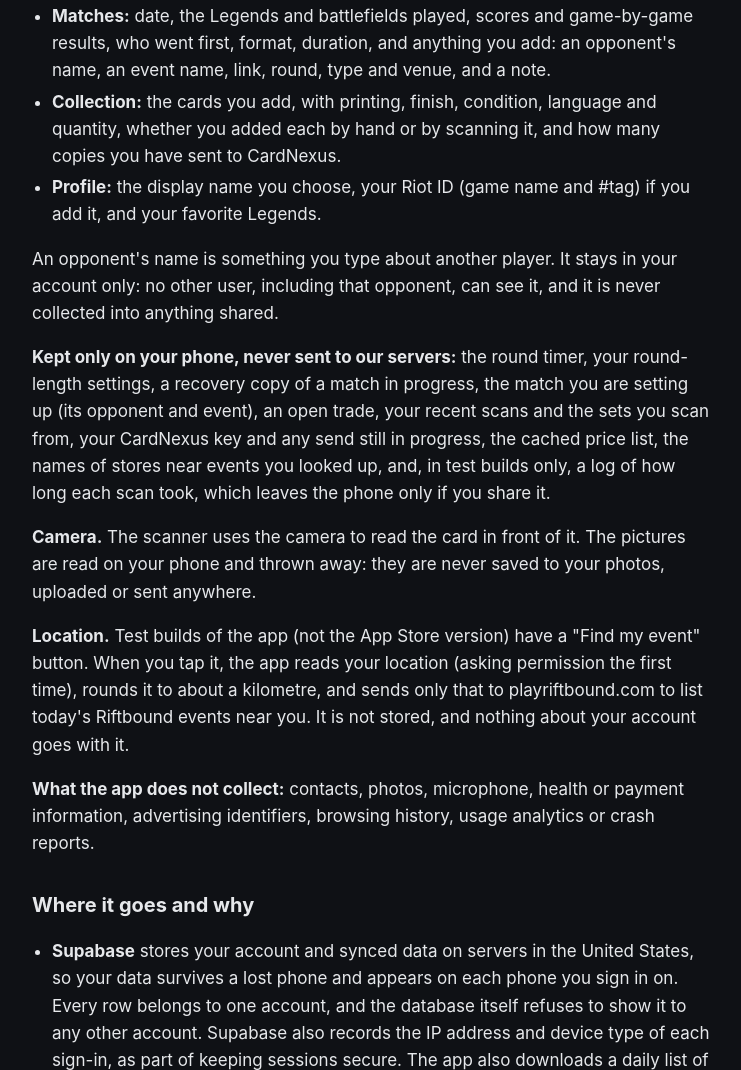
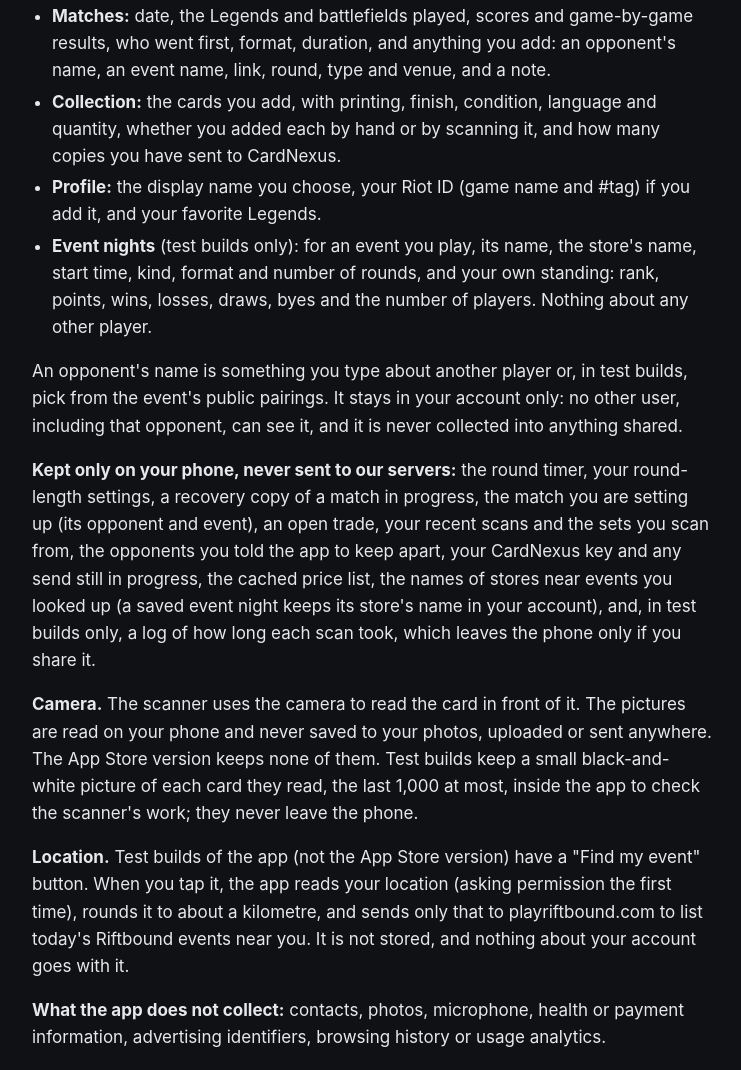
Before and after one commit to Eighth-Point/eighth-point.github.io, a plain HTML site: page privacy/index.html in a window 1280 px wide. Shown: the part 690-1760 px from the top of the page, without its empty margins (268-1009 px from the left). Drawn offline with Linux system fonts and the light colour scheme.

Commit message:
Privacy policy effective 2026-11-10 (RC-225, RC-229)
Event nights, test builds' scan crops, picked opponent names and deletion's reach (RC-225);
the app-update check to Expo (RC-229).

Co-Authored-By: Claude Fable 5.2 <noreply@anthropic.com>

```diff
--- a/privacy/index.html
+++ b/privacy/index.html
@@ -20,7 +20,7 @@
 <main>
 <!-- Rendered from legal/privacy-policy.md; change both in the same commit (scripts/test/site.test.mjs checks they agree). -->
 <h1>Eighth Point Privacy Policy</h1>
-<p><strong>Effective date:</strong> 2026-10-30</p>
+<p><strong>Effective date:</strong> 2026-11-10</p>
 <p>Eighth Point is an independent companion app for the Riftbound trading card game, made by one developer. It is unofficial: not made, endorsed or sponsored by Riot Games. This policy says what the app keeps, where it goes, and how to delete it.</p>
 <p>The short version: your matches, collection and settings are yours. They sync to your own account so they follow you to a new phone. Nobody else can read them, they are never combined with other players' data or published, and they are never sold. The app has no ads, no analytics and no tracking.</p>
 <h2>What the app keeps</h2>
@@ -35,12 +35,13 @@
 <li><strong>Matches:</strong> date, the Legends and battlefields played, scores and game-by-game results, who went first, format, duration, and anything you add: an opponent's name, an event name, link, round, type and venue, and a note.</li>
 <li><strong>Collection:</strong> the cards you add, with printing, finish, condition, language and quantity, whether you added each by hand or by scanning it, and how many copies you have sent to CardNexus.</li>
 <li><strong>Profile:</strong> the display name you choose, your Riot ID (game name and #tag) if you add it, and your favorite Legends.</li>
+<li><strong>Event nights</strong> (test builds only): for an event you play, its name, the store's name, start time, kind, format and number of rounds, and your own standing: rank, points, wins, losses, draws, byes and the number of players. Nothing about any other player.</li>
 </ul>
-<p>An opponent's name is something you type about another player. It stays in your account only: no other user, including that opponent, can see it, and it is never collected into anything shared.</p>
-<p><strong>Kept only on your phone, never sent to our servers:</strong> the round timer, your round-length settings, a recovery copy of a match in progress, the match you are setting up (its opponent and event), an open trade, your recent scans and the sets you scan from, your CardNexus key and any send still in progress, the cached price list, the names of stores near events you looked up, and, in test builds only, a log of how long each scan took, which leaves the phone only if you share it.</p>
-<p><strong>Camera.</strong> The scanner uses the camera to read the card in front of it. The pictures are read on your phone and thrown away: they are never saved to your photos, uploaded or sent anywhere.</p>
+<p>An opponent's name is something you type about another player or, in test builds, pick from the event's public pairings. It stays in your account only: no other user, including that opponent, can see it, and it is never collected into anything shared.</p>
+<p><strong>Kept only on your phone, never sent to our servers:</strong> the round timer, your round-length settings, a recovery copy of a match in progress, the match you are setting up (its opponent and event), an open trade, your recent scans and the sets you scan from, the opponents you told the app to keep apart, your CardNexus key and any send still in progress, the cached price list, the names of stores near events you looked up (a saved event night keeps its store's name in your account), and, in test builds only, a log of how long each scan took, which leaves the phone only if you share it.</p>
+<p><strong>Camera.</strong> The scanner uses the camera to read the card in front of it. The pictures are read on your phone and never saved to your photos, uploaded or sent anywhere. The App Store version keeps none of them. Test builds keep a small black-and-white picture of each card they read, the last 1,000 at most, inside the app to check the scanner's work; they never leave the phone.</p>
 <p><strong>Location.</strong> Test builds of the app (not the App Store version) have a "Find my event" button. When you tap it, the app reads your location (asking permission the first time), rounds it to about a kilometre, and sends only that to playriftbound.com to list today's Riftbound events near you. It is not stored, and nothing about your account goes with it.</p>
-<p><strong>What the app does not collect:</strong> contacts, photos, microphone, health or payment information, advertising identifiers, browsing history, usage analytics or crash reports.</p>
+<p><strong>What the app does not collect:</strong> contacts, photos, microphone, health or payment information, advertising identifiers, browsing history or usage analytics.</p>
 <h2>Where it goes and why</h2>
 <ul>
 <li><strong>Supabase</strong> stores your account and synced data on servers in the United States, so your data survives a lost phone and appears on each phone you sign in on. Every row belongs to one account, and the database itself refuses to show it to any other account. Supabase also records the IP address and device type of each sign-in, as part of keeping sessions secure. The app also downloads a daily list of card prices from the same backend, using your sign-in; the list is the same for everyone and the download sends nothing else about you.</li>
@@ -48,13 +49,15 @@
 <li><strong>Card images</strong> load from a third-party image host (Piltover Archive), and the app may ask it whether an image that failed to load exists. Like any website, it sees your IP address and which card images your phone requests. It receives nothing about your account.</li>
 <li><strong>playriftbound.com</strong> (Riot's event site; test builds only). If you paste an event link or tap Find my event, the app asks it for that event's pairings, or for today's events near the rounded location above, and checks the event for updates while you play it. The app names itself and its version to the site. It sends nothing about your account: your Riot ID is matched against the roster on your phone.</li>
 <li><strong>CardNexus</strong> (optional). If you paste a CardNexus API key in Profile, the cards you choose to send go from your phone straight to CardNexus, under their privacy policy. The key stays in your phone's Keychain; Eighth Point's servers never see the key; the app syncs how many copies of each card you have sent, with your collection, so another phone does not send them again. Signing out removes the key from the phone. Nothing is sent until you tap Send.</li>
+<li><strong>Expo</strong> (app updates). When the app opens, it asks Expo's update service whether a fix is waiting and downloads it if so. The request carries the app's version, a random ID made for this install (so Expo can count installs; it is not your account and not a device identifier) and, if the app failed to start the last time, a short description of that error. It sends nothing about your account or what you do in the app.</li>
 </ul>
 <p><strong>Exporting.</strong> Profile can export your match history as a file. The app hands it to your phone's share sheet, and it goes only where you choose to send it.</p>
 <p>That is the full list. Your data is used only to run the app for you: sign-in, sync, and showing you your own matches, statistics and collection. It is not sold, rented or shared for advertising, and it is never combined with other players' data. There is no AI feature that reads your data.</p>
 <h2>Signing out and signed-out play</h2>
 <p>Signing out leaves this phone's copy of your data on the phone. A new match or card saved while signed out stays on the phone and is uploaded only if you edit it after signing in; a signed-out change to something already in your account goes to that account when you sign back in. The app assumes one person per phone; use account deletion, or delete the app, to clear a phone you hand on.</p>
 <h2>Deleting your account</h2>
-<p>Profile → Delete account permanently deletes your account and everything synced to it: matches, collection, profile, favorites, and the link to your Apple or Google sign-in. There is no recovery period. If you signed in with Apple, the app first opens Apple's sign-in sheet once more, and our backend uses the one-time code from it to tell Apple to remove Eighth Point from your Apple ID; if you cancel that sheet, nothing is deleted, and you can try again without it. The app then clears your account's data from that phone, including the setup draft, recent scans and CardNexus key; the open trade, the price list, the round-timer settings and any test-build scan log stay until you delete the app. Other phones signed in to the account lose access when their sign-in next refreshes; delete the app there to remove their copy.</p>
+<p>Profile → Delete account permanently deletes your account and everything synced to it: matches, event nights, collection, profile, favorites, and the link to your Apple or Google sign-in. The deletion is immediate, with no recovery period, and there are no backups to restore it from. If you signed in with Apple, the app first opens Apple's sign-in sheet once more, and our backend uses the one-time code from it to tell Apple to remove Eighth Point from your Apple ID; if you cancel that sheet, nothing is deleted, and you can try again without it. The app then clears your account's data from that phone, including the setup draft, the open trade, recent scans, the opponents you kept apart, the CardNexus key and, in test builds, the scan log and card pictures; the price list and the round-length settings stay until you delete the app. Other phones signed in to the account lose access when their sign-in next refreshes; delete the app there to remove their copy.</p>
+<p>Our hosting provider keeps its short-lived server logs, such as the sign-in records with your IP address, for its own limited period. Cards you already sent to CardNexus stay in your CardNexus account, and files you exported are yours; delete them there.</p>
 <p>Removing Eighth Point from your Apple or Google account settings stops that way of signing in but does not delete your data; use Delete account for that.</p>
 <p>If you cannot use the in-app option, write to the address below and the account will be deleted.</p>
 <h2>Security</h2>
```
